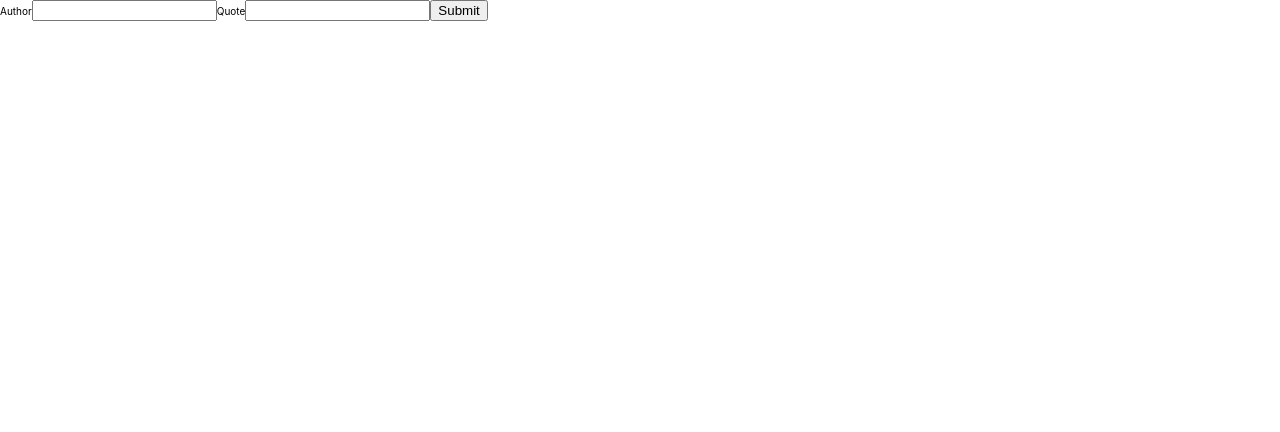
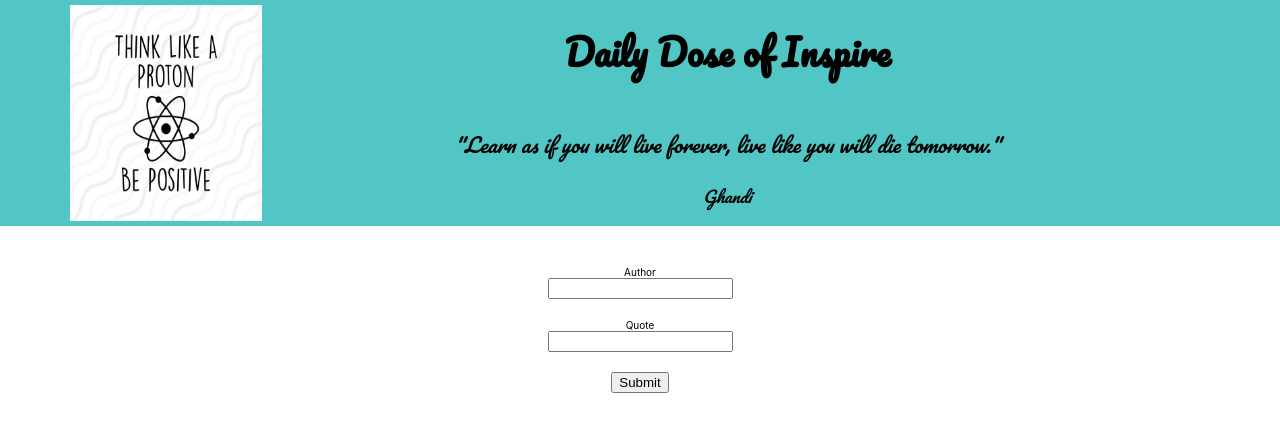
Before and after one commit to 21mustafa/hackathon, a React (Create React App) app in the folder quotes-frontend/: page / in a window 1280 px wide. Shown: the top 432 px of the page. Built offline with nearby package versions, Linux system fonts and the light colour scheme.

Commit message:
add header component

```diff
--- a/quotes-frontend/src/App.js
+++ b/quotes-frontend/src/App.js
@@ -1,9 +1,11 @@
 // import Home from "./pages/Home/Home";
 import AddQuotes from "./pages/AddQuotes/AddQuotes";
+import Header from "./components/Card/Card";
 
 function App() {
   return (
     <div className="App">
+      <Header />
       {/* <Home /> */}
       <AddQuotes />
     </div>
--- /dev/null
+++ b/quotes-frontend/src/components/Card/Card.jsx
@@ -0,0 +1,21 @@
+import '../Card/Card.scss'
+import logo from '../../assets/Images/quote.jpg';
+
+function Header() {
+    return (
+        <>
+         <header className='header'>
+            <div className='header__container1'>
+                <img className="header__logo" src={logo}></img>
+            </div>
+            <div className='header__container2'>
+                <h1 className="header__title">Daily Dose of Inspire</h1>
+                <p className='header__sub-title'>"Learn as if you will live forever, live like you will die tomorrow."</p>
+                <p className='header__text'>Ghandi</p>
+            </div>
+        </header>
+        </>
+    )
+}
+
+export default Header;
--- /dev/null
+++ b/quotes-frontend/src/components/Card/Card.scss
@@ -0,0 +1,44 @@
+@use "../../styles/partials/fonts" as *;
+
+.header {
+  margin-bottom: 4rem;
+  display: flex;
+  background-color: rgb(82, 197, 197);
+  font-family: "Pacifico";
+
+  &__logo {
+    width: 50%;
+    padding: 5px 0;
+  }
+
+  &__container1 {
+    display: flex;
+    width: 30%;
+    padding-left: 7rem;
+  }
+
+  &__container2 {
+    display: flex;
+    flex-direction: column;
+  }
+
+  &__title {
+    font-size: 36px;
+    text-align: center;
+    margin-block-start: 0;
+    padding-top: 2rem;
+  }
+
+  &__sub-title {
+    font-size: 20px;
+    text-align: center;
+    font-style: italic;
+  }
+
+  &__text {
+    font-size: 16px;
+    text-align: center;
+    font-style: italic;
+    margin-block-start: 0;
+  }
+}
--- a/quotes-frontend/src/pages/AddQuotes/AddQuotes.js
+++ b/quotes-frontend/src/pages/AddQuotes/AddQuotes.js
@@ -1,4 +1,5 @@
 import axios from "axios";
+import "./AddQuotes.scss";
 
 import React, { useState } from "react";
 
@@ -36,9 +37,10 @@ function AddQuotes() {
 
   return (
     <div>
-      <form id="QuoteForm" onSubmit={handleSubmit}>
+      <form className="form" id="QuoteForm" onSubmit={handleSubmit}>
         <label htmlFor="author">Author</label>
         <input
+          className="form__input"
           type="text"
           id="author"
           name="author"
@@ -47,6 +49,7 @@ function AddQuotes() {
         />
         <label htmlFor="quote">Quote</label>
         <input
+          className="form__input"
           type="text"
           id="quote"
           name="quote"
--- /dev/null
+++ b/quotes-frontend/src/pages/AddQuotes/AddQuotes.scss
@@ -0,0 +1,10 @@
+.form {
+  display: flex;
+  flex-direction: column;
+  align-items: center;
+
+  &__input {
+    display: block;
+    margin-bottom: 2rem;
+  }
+}
--- /dev/null
+++ b/quotes-frontend/src/styles/partials/_fonts.scss
@@ -0,0 +1,5 @@
+@font-face {
+    font-family: 'Pacifico';
+    src: url("../../assets/Font/Pacifico-Regular.ttf");
+    font-weight: 400;
+}
```
Also changed, not shown: quotes-frontend/src/assets/Font/Pacifico-Regular.ttf (added), quotes-frontend/src/assets/Images/quote.jpg (added), quotes-frontend/src/components/Card/Crd.jsx (deleted).
